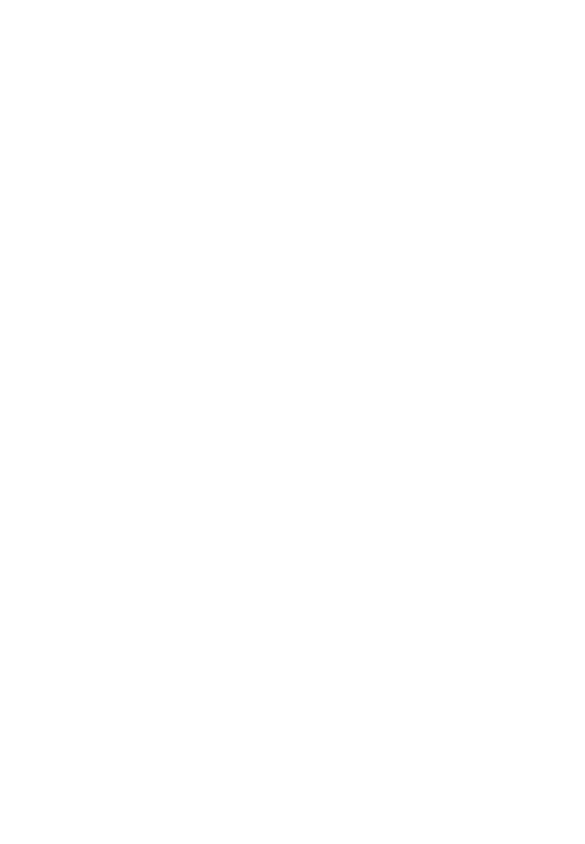
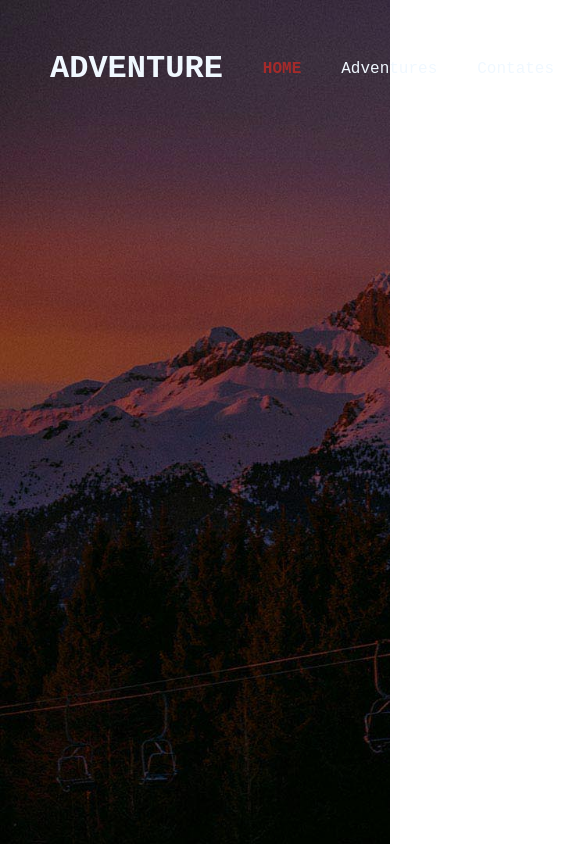
Before and after one commit to rodims-code/Nav_bar_responsive, a plain HTML site: page index.html in a window 390 px wide. Shown: the top 844 px of the page, 585 px wide, since content can reach past the window. Drawn offline with Linux system fonts and the light colour scheme.

Commit message:
Fin de la nav bar. place au responsive

```diff
--- a/index.html
+++ b/index.html
@@ -8,6 +8,17 @@
     <script src="./script.js"></script>
 </head>
 <body>
-
+    <nav class="nav_bar">
+        <a class="logo" href="#">ADVENTURE</a>
+        <div class="nav_link">
+            <ul>
+                <li><a class="home_nav" href="#">HOME</a></li>
+                <li><a href="#">Adventures</a></li>
+                <li><a href="#">Contates</a></li>
+                <li><a href="#">Support</a></li>
+            </ul>
+        </div>
+    </nav>
+    <header></header>
 </body>
 </html>
--- a/style.css
+++ b/style.css
@@ -0,0 +1,53 @@
+*{
+    margin: 0;
+    padding: 0;
+    text-decoration: none;
+    list-style: none;
+}
+
+body{
+    font-family: 'Courier New', Courier, monospace;
+}
+
+header{
+    height: 100vh;
+    /* C'est tout la languer de mon encrant a  l'heure actuel */
+    width: 100vw;
+    background-image: url(/img/landscape.jpg);
+    /* Pourque ca couvre l'integraliter de l'ecrant */
+    background-size: cover;
+}
+
+.nav_bar{
+    position: absolute;
+    padding: 50px;
+    display: flex;
+    justify-content: space-between;
+    width: 100%;
+    box-sizing: border-box;
+    align-items: center;
+}
+
+.nav_bar a{
+    color: aliceblue;
+}
+
+.nav_bar .logo{
+    font-size: 2rem;
+    font-weight: bold
+}
+
+.nav_bar .nav_link ul{
+    display: flex;
+
+    margin: 0 20px;
+}
+.nav_bar .nav_link li{
+    margin: 0 20px;
+
+}
+
+.nav_bar .nav_link .home_nav{
+    color: brown;
+    font-weight: bold;
+}
```
